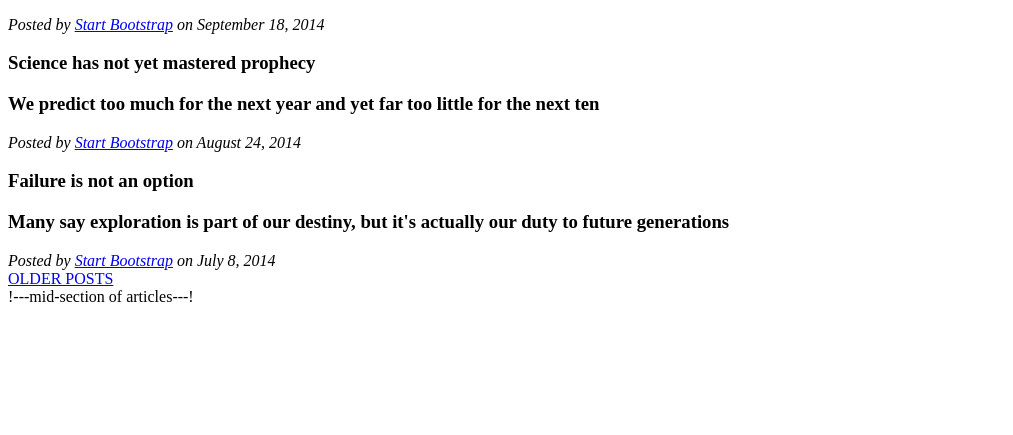
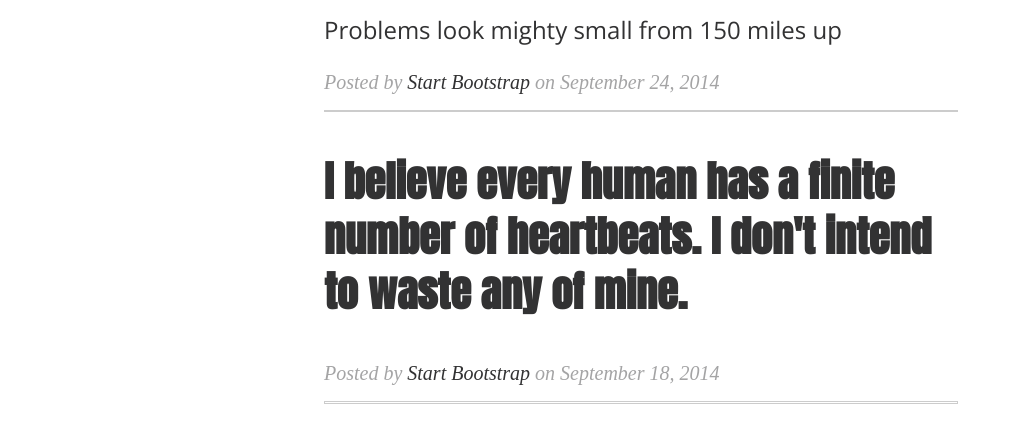
Before and after one commit to EmilioMurillo/forestry-jekyll-practice, a plain HTML site: page index.html in a window 1280 px wide. Shown: the part 188-623 px from the top of the page, without its empty margins (0-1013 px from the left). Drawn offline with nearby package versions, Linux system fonts and the light colour scheme.

Commit message:
Finished product for mid-section.

```diff
--- a/css/index.css
+++ b/css/index.css
@@ -0,0 +1,59 @@
+.mid-sec{
+
+  height: 1200px;
+  width: 50%;
+  display: inline-block;
+  margin-left: 25%;
+}
+article{
+  font-size: 36px;
+  font-weight: bolder;
+  text-align: left;
+  line-height: 1.3;
+  color: #323233;
+}
+h1{
+  font-family: 'Anton', sans-serif;
+}
+h3{
+  font-size: 24px;
+  font-weight: lighter;
+  font-family: 'Open Sans', sans-serif;
+}
+address{
+  font-style: italic;
+  font-weight: lighter;
+  font-size: 20px;
+  color: #a4a4a5;
+}
+div{
+  border: 1px solid grey;
+  opacity: 0.4;
+  margin-top: 15px;
+  height: 0.1px;
+  width: 100%;
+}
+a{
+  text-decoration: none;
+  color: #323233;
+}
+a:hover{
+  color: #207b87;
+  text-decoration: underline;
+}
+a.button{
+  border: 1px solid grey;
+  color: black;
+  font-family: 'Anton', sans-serif;
+  font-weight: bolder;
+  background-color: white;
+  text-decoration: none;
+  float: right;
+  padding: 2.5%;
+  margin-top: 80px;
+  margin-right: 30px;
+}
+a.button:hover{
+  background-color: #207b87;
+  color: white;
+}
--- a/index.html
+++ b/index.html
@@ -3,10 +3,12 @@
 <head>
 	<title>Jekyll Forestry Practice</title>
 	<link rel="stylesheet" type="text/css" href="css/index.css">
+	<link href="https://fonts.googleapis.com/css?family=Open+Sans" rel="stylesheet">
+	<link href="https://fonts.googleapis.com/css?family=Anton" rel="stylesheet">
 </head>
 <body>
-!---mid-section of articles---!
-<section class="midSec">
+<!-- mid-section of articles-->
+<section class="mid-sec">
 		<article class="first-art">
 			<h1>Man must explore, and this is exploration at its greatest</h1>
 			<h3>Problems look mighty small from 150 miles up</h2>
@@ -33,7 +35,7 @@
 		<a href="#" class="button">OLDER POSTS</a>
 </section>
 
-!---mid-section of articles---!
+<!-- mid-section of articles-->
 
 </body>
 </html>
```
